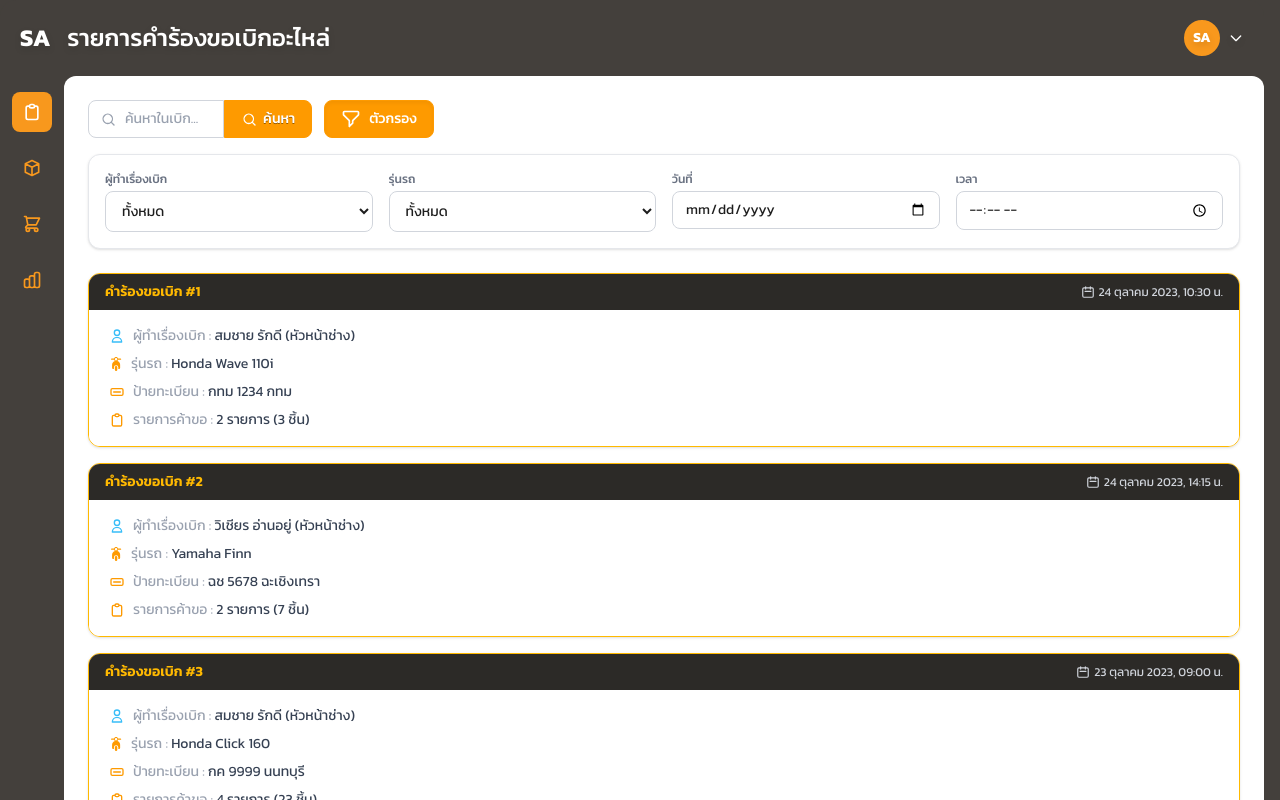
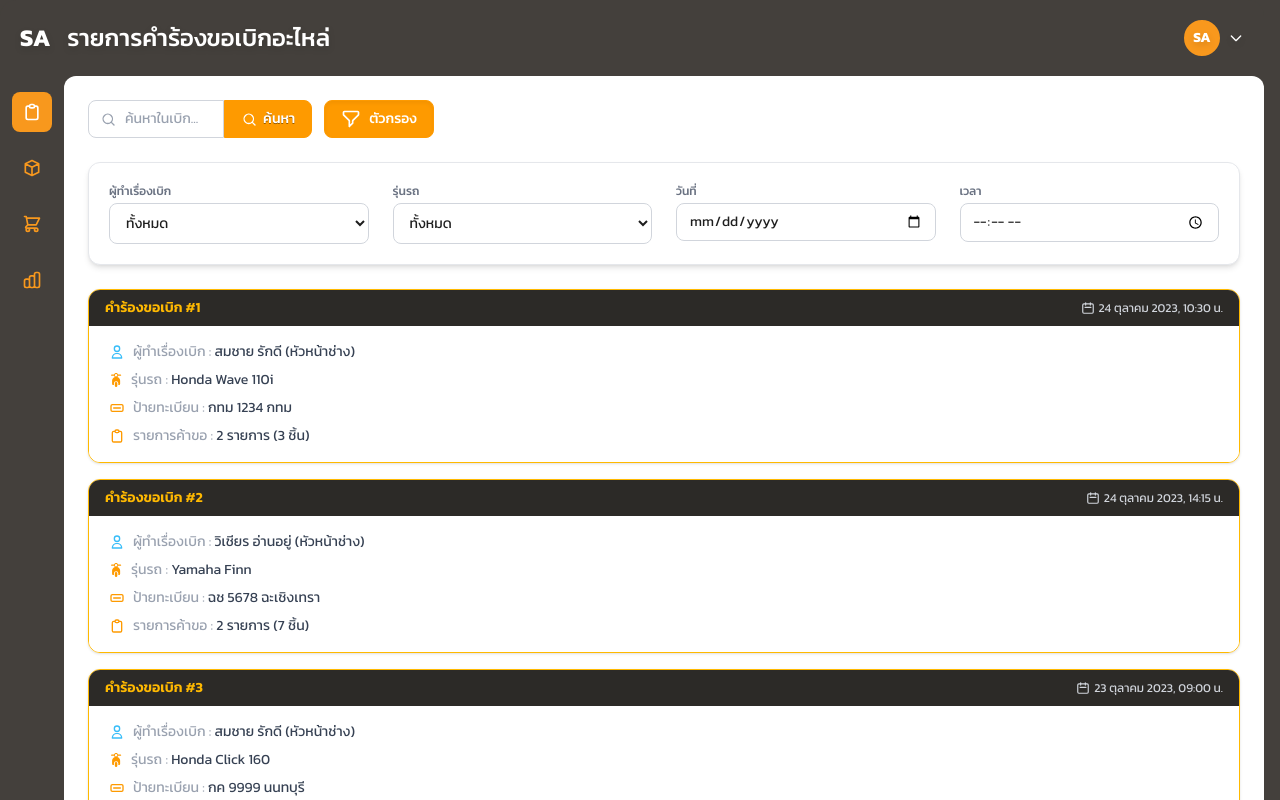
Before and after one commit to nicky-wrc/smart-moto-service-center, a React (Vite) app in the folder frontend/: page /inventory/requests in a window 1280 px wide. Both pictures are taken after a click on the button "ตัวกรอง". Shown: the top 800 px of the page. Built offline with nearby package versions, Linux system fonts and the light colour scheme.

Commit message:
lemme switch my anti

```diff
--- a/frontend/src/pages/inventory/RequestsPage.tsx
+++ b/frontend/src/pages/inventory/RequestsPage.tsx
@@ -72,7 +72,18 @@ export default function RequestsPage() {
 
         {/* Filter row */}
         {showFilters && (
-          <div className="grid grid-cols-1 md:grid-cols-4 gap-4 bg-white p-4 rounded-xl border border-gray-200 shadow-sm">
+          <div className="relative mt-2 p-5 bg-white rounded-xl border border-gray-200 shadow-md">
+            {/* Triangle pointer */}
+            <div className="absolute -top-[10px] right-[1270px] w-0 h-0
+                            border-l-[10px] border-l-transparent
+                            border-r-[10px] border-r-transparent
+                            border-b-[10px] border-b-white z-20" />
+            <div className="absolute -top-[12px] right-[1270px] w-0 h-0
+                            border-l-[10px] border-l-transparent
+                            border-r-[10px] border-r-transparent
+                            border-b-[12px] border-b-gray-200 z-10" />
+
+            <div className="relative z-30 grid grid-cols-1 md:grid-cols-4 gap-6">
               <div>
                 <label className="block text-xs font-medium text-gray-500 mb-1">ผู้ทำเรื่องเบิก</label>
                 <select
@@ -116,6 +127,7 @@ export default function RequestsPage() {
                   onChange={(e) => setFilterTime(e.target.value)}
                   className="w-full text-sm border border-gray-300 rounded-lg px-3 py-2 bg-white outline-none focus:border-amber-500 focus:ring-1 focus:ring-amber-500"
                 />
+              </div>
             </div>
           </div>
         )}
```
Lines whose indentation alone changed are shown as unchanged.
